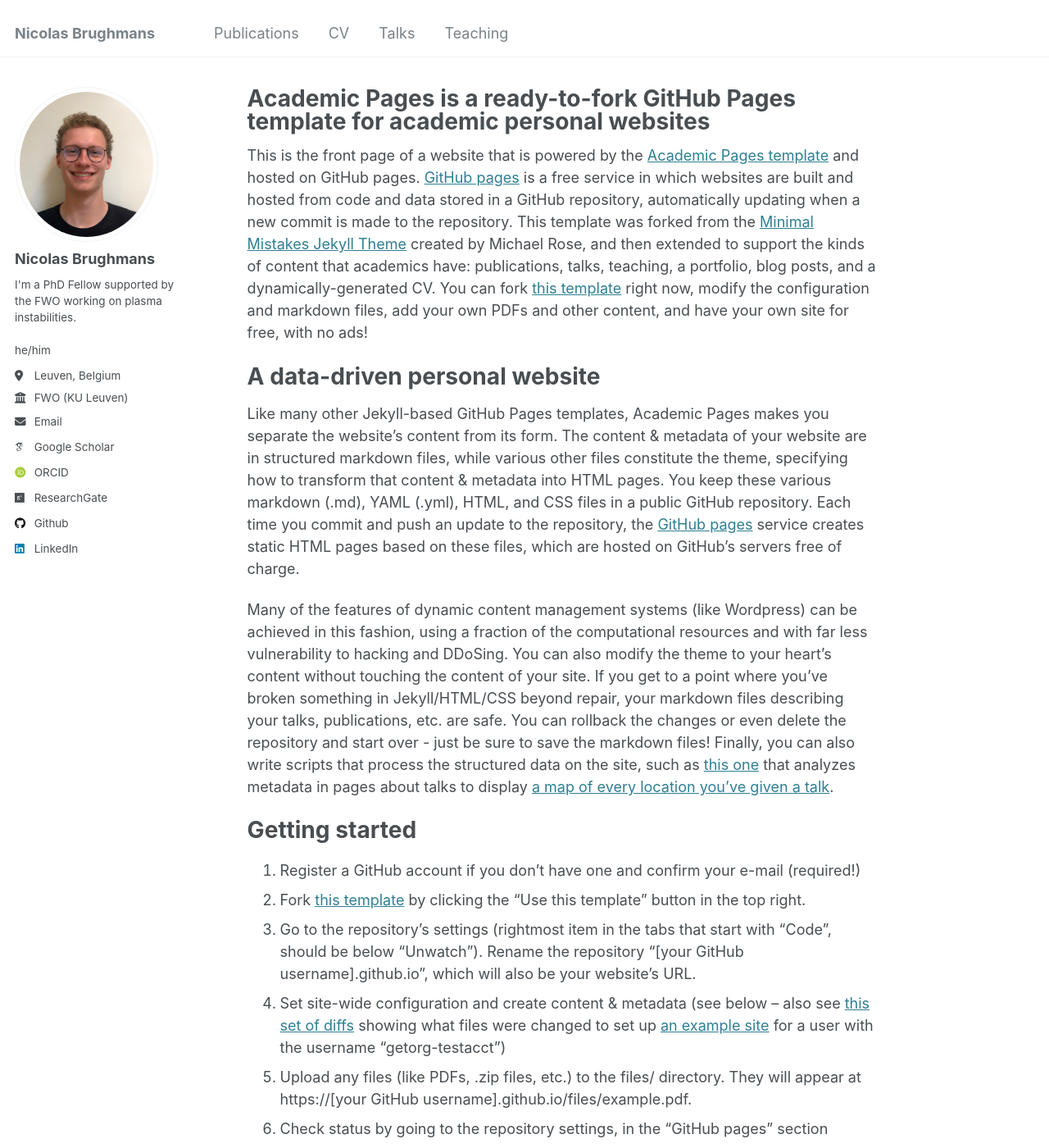
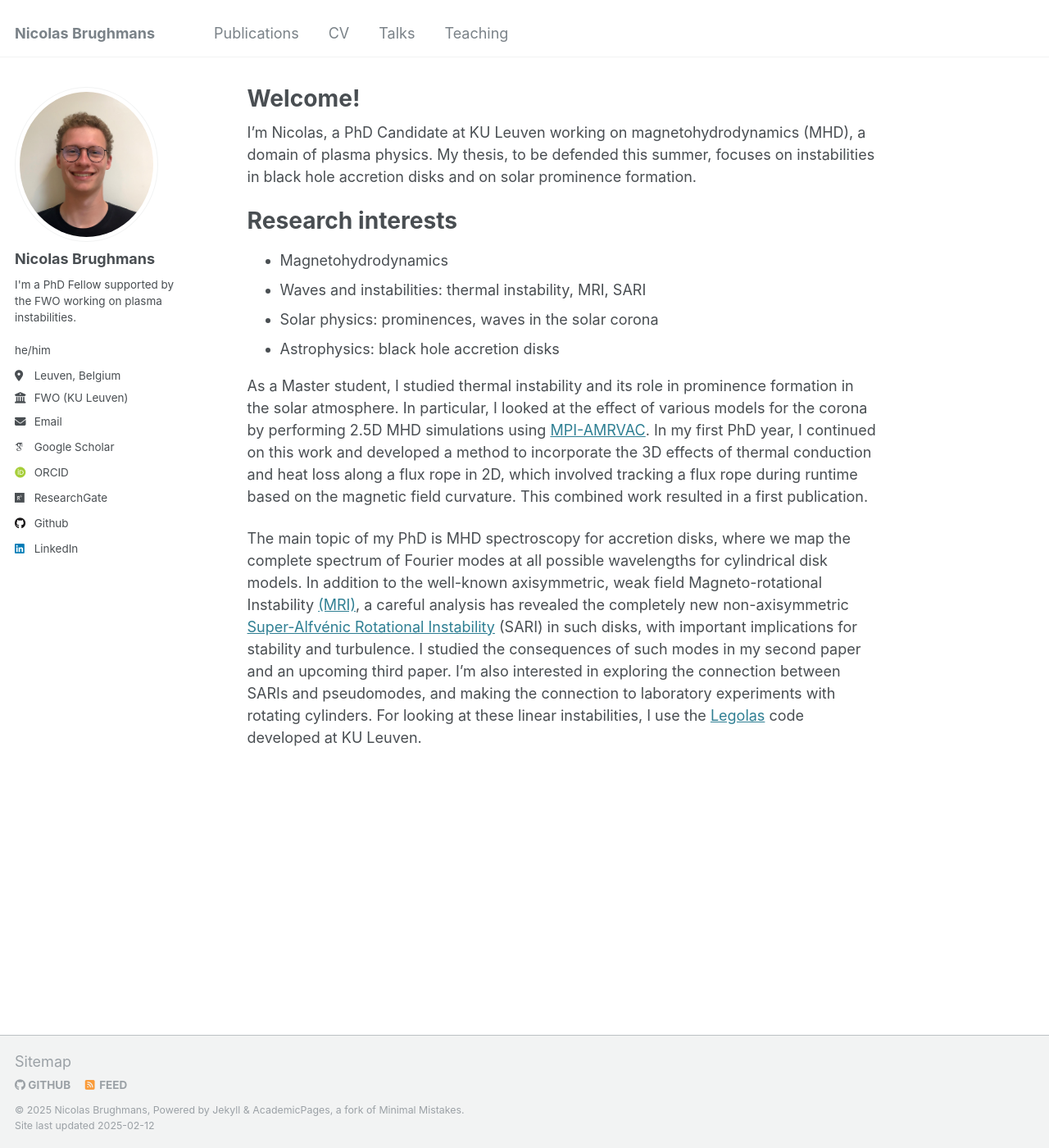
Before and after one commit to nicolasbrughmans/nicolasbrughmans.github.io, a Jekyll site: the page built from _pages/about.md, in a window 1280 px wide and 1400 px high. Shown: the whole window at 82% size. Built offline with Jekyll 4.4.1, drawn with Linux system fonts in a browser that asks for light colours; some web fonts are replaced; some of the changed text lies outside the part shown.

Commit message:
added research interests

```diff
--- a/_pages/about.md
+++ b/_pages/about.md
@@ -1,49 +1,29 @@
 ---
 permalink: /
-title: "Academic Pages is a ready-to-fork GitHub Pages template for academic personal websites"
+title: "Welcome!"
 author_profile: true
 redirect_from:
   - /about/
   - /about.html
 ---
 
-This is the front page of a website that is powered by the [Academic Pages template](https://github.com/academicpages/academicpages.github.io) and hosted on GitHub pages. [GitHub pages](https://pages.github.com) is a free service in which websites are built and hosted from code and data stored in a GitHub repository, automatically updating when a new commit is made to the repository. This template was forked from the [Minimal Mistakes Jekyll Theme](https://mmistakes.github.io/minimal-mistakes/) created by Michael Rose, and then extended to support the kinds of content that academics have: publications, talks, teaching, a portfolio, blog posts, and a dynamically-generated CV. You can fork [this template](https://github.com/academicpages/academicpages.github.io) right now, modify the configuration and markdown files, add your own PDFs and other content, and have your own site for free, with no ads!
+I'm Nicolas, a PhD Candidate at KU Leuven working on magnetohydrodynamics (MHD), a domain of plasma physics. My thesis, to be defended this summer, focuses on instabilities in black hole accretion disks and on solar prominence formation.
 
-A data-driven personal website
+Research interests
 ======
-Like many other Jekyll-based GitHub Pages templates, Academic Pages makes you separate the website's content from its form. The content & metadata of your website are in structured markdown files, while various other files constitute the theme, specifying how to transform that content & metadata into HTML pages. You keep these various markdown (.md), YAML (.yml), HTML, and CSS files in a public GitHub repository. Each time you commit and push an update to the repository, the [GitHub pages](https://pages.github.com/) service creates static HTML pages based on these files, which are hosted on GitHub's servers free of charge.
+* Magnetohydrodynamics
+* Waves and instabilities: thermal instability, MRI, SARI
+* Solar physics: prominences, waves in the solar corona
+* Astrophysics: black hole accretion disks
 
-Many of the features of dynamic content management systems (like Wordpress) can be achieved in this fashion, using a fraction of the computational resources and with far less vulnerability to hacking and DDoSing. You can also modify the theme to your heart's content without touching the content of your site. If you get to a point where you've broken something in Jekyll/HTML/CSS beyond repair, your markdown files describing your talks, publications, etc. are safe. You can rollback the changes or even delete the repository and start over - just be sure to save the markdown files! Finally, you can also write scripts that process the structured data on the site, such as [this one](https://github.com/academicpages/academicpages.github.io/blob/master/talkmap.ipynb) that analyzes metadata in pages about talks to display [a map of every location you've given a talk](https://academicpages.github.io/talkmap.html).
+As a Master student, I studied thermal instability and its role in prominence formation in the solar atmosphere. In particular, I looked at the effect of various models for the corona by performing 2.5D MHD simulations using [MPI-AMRVAC](https://amrvac.org). In my first PhD year, I continued on this work and developed a method to incorporate the 3D effects of thermal conduction and heat loss along a flux rope in 2D, which involved tracking a flux rope during runtime based on the magnetic field curvature. This combined work resulted in a first publication.
 
-Getting started
+The main topic of my PhD is MHD spectroscopy for accretion disks, where we map the complete spectrum of Fourier modes at all possible wavelengths for cylindrical disk models. In addition to the well-known axisymmetric, weak field Magneto-rotational Instability [(MRI)](https://ui.adsabs.harvard.edu/abs/1991ApJ...376..214B/abstract), a careful analysis has revealed the completely new non-axisymmetric [Super-Alfvénic Rotational Instability](https://iopscience.iop.org/article/10.3847/1538-4365/ac573c/meta) (SARI) in such disks, with important implications for stability and turbulence. I studied the consequences of such modes in my second paper and an upcoming third paper. I'm also interested in exploring the connection between SARIs and pseudomodes, and making the connection to laboratory experiments with rotating cylinders. For looking at these linear instabilities, I use the [Legolas](https://legolas.science) code developed at KU Leuven.
+
+<!-- I'm generally interested in plasma physics and magnetohydrodynamics, not solely applied to the sun/astrophysics. Feel free to contact me if you'd like to collaborate! -->
+
+
+<!-- Other interests
 ======
-1. Register a GitHub account if you don't have one and confirm your e-mail (required!)
-1. Fork [this template](https://github.com/academicpages/academicpages.github.io) by clicking the "Use this template" button in the top right.
-1. Go to the repository's settings (rightmost item in the tabs that start with "Code", should be below "Unwatch"). Rename the repository "[your GitHub username].github.io", which will also be your website's URL.
-1. Set site-wide configuration and create content & metadata (see below -- also see [this set of diffs](http://archive.is/3TPas) showing what files were changed to set up [an example site](https://getorg-testacct.github.io) for a user with the username "getorg-testacct")
-1. Upload any files (like PDFs, .zip files, etc.) to the files/ directory. They will appear at https://[your GitHub username].github.io/files/example.pdf.
-1. Check status by going to the repository settings, in the "GitHub pages" section
 
-Site-wide configuration
-------
-The main configuration file for the site is in the base directory in [_config.yml](https://github.com/academicpages/academicpages.github.io/blob/master/_config.yml), which defines the content in the sidebars and other site-wide features. You will need to replace the default variables with ones about yourself and your site's github repository. The configuration file for the top menu is in [_data/navigation.yml](https://github.com/academicpages/academicpages.github.io/blob/master/_data/navigation.yml). For example, if you don't have a portfolio or blog posts, you can remove those items from that navigation.yml file to remove them from the header.
-
-Create content & metadata
-------
-For site content, there is one markdown file for each type of content, which are stored in directories like _publications, _talks, _posts, _teaching, or _pages. For example, each talk is a markdown file in the [_talks directory](https://github.com/academicpages/academicpages.github.io/tree/master/_talks). At the top of each markdown file is structured data in YAML about the talk, which the theme will parse to do lots of cool stuff. The same structured data about a talk is used to generate the list of talks on the [Talks page](https://academicpages.github.io/talks), each [individual page](https://academicpages.github.io/talks/2012-03-01-talk-1) for specific talks, the talks section for the [CV page](https://academicpages.github.io/cv), and the [map of places you've given a talk](https://academicpages.github.io/talkmap.html) (if you run this [python file](https://github.com/academicpages/academicpages.github.io/blob/master/talkmap.py) or [Jupyter notebook](https://github.com/academicpages/academicpages.github.io/blob/master/talkmap.ipynb), which creates the HTML for the map based on the contents of the _talks directory).
-
-**Markdown generator**
-
-The repository includes [a set of Jupyter notebooks](https://github.com/academicpages/academicpages.github.io/tree/master/markdown_generator
-) that converts a CSV containing structured data about talks or presentations into individual markdown files that will be properly formatted for the Academic Pages template. The sample CSVs in that directory are the ones I used to create my own personal website at stuartgeiger.com. My usual workflow is that I keep a spreadsheet of my publications and talks, then run the code in these notebooks to generate the markdown files, then commit and push them to the GitHub repository.
-
-How to edit your site's GitHub repository
-------
-Many people use a git client to create files on their local computer and then push them to GitHub's servers. If you are not familiar with git, you can directly edit these configuration and markdown files directly in the github.com interface. Navigate to a file (like [this one](https://github.com/academicpages/academicpages.github.io/blob/master/_talks/2012-03-01-talk-1.md) and click the pencil icon in the top right of the content preview (to the right of the "Raw | Blame | History" buttons). You can delete a file by clicking the trashcan icon to the right of the pencil icon. You can also create new files or upload files by navigating to a directory and clicking the "Create new file" or "Upload files" buttons.
-
-Example: editing a markdown file for a talk
-![Editing a markdown file for a talk](/images/editing-talk.png)
-
-For more info
-------
-More info about configuring Academic Pages can be found in [the guide](https://academicpages.github.io/markdown/), the [growing wiki](https://github.com/academicpages/academicpages.github.io/wiki), and you can always [ask a question on GitHub](https://github.com/academicpages/academicpages.github.io/discussions). The [guides for the Minimal Mistakes theme](https://mmistakes.github.io/minimal-mistakes/docs/configuration/) (which this theme was forked from) might also be helpful.
+I've been musically active since a long time, first at the piano and since my University years in the Leuven University Choir. I'm passionate about many genres of music, but in particular Dmitri Shostakovich. -->
```
